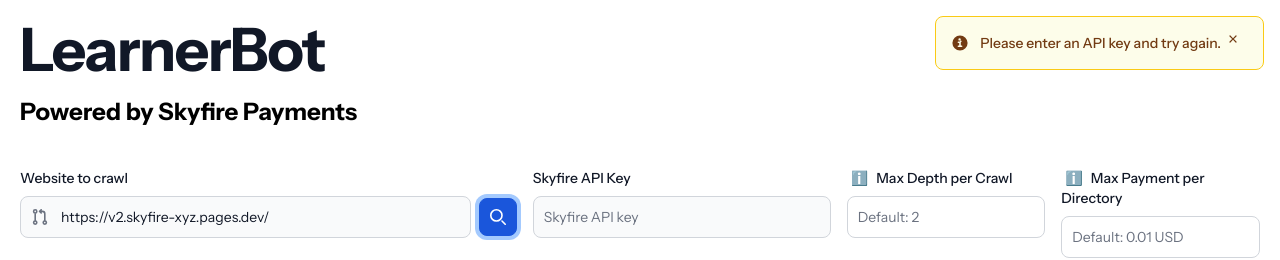
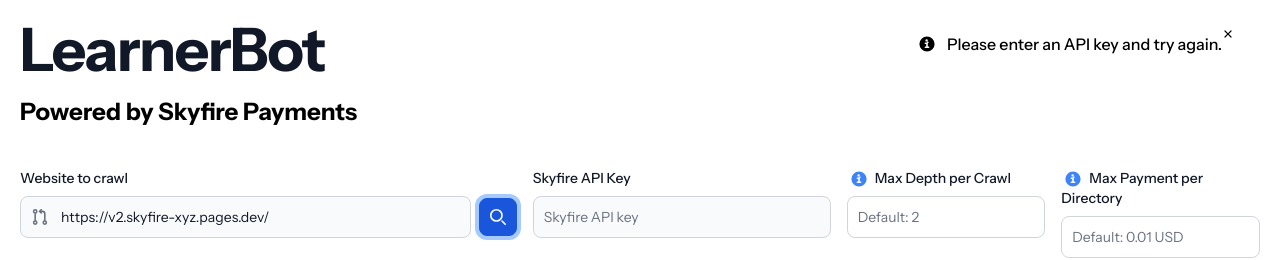
Before and after one commit to skyfire-xyz/sky-crawler, a Next.js app: page / in a window 1280 px wide. Both pictures are taken after a click on the button "Search". Shown: the top 260 px of the page. Built offline with nearby package versions, Linux system fonts and the light colour scheme; no server answers.

Commit message:
definition change and lint fix

```diff
--- a/src/app/components/Alert.tsx
+++ b/src/app/components/Alert.tsx
@@ -20,18 +20,15 @@
     case AlertType.NETWORK:
       alertColor = "red";
       break;
-    default:
-      alertColor = "gray";
-      break;
   }
 
   return (
     <div
-      className={`fixed right-4 top-4 mb-4 flex items-center p-4 text-sm text-${alertColor}-800 border border-${alertColor}-300 rounded-lg bg-${alertColor}-50 dark:bg-gray-800 dark:text-${alertColor}-400 dark:border-${alertColor}-800`}
+      className={`text- fixed right-4 top-4 mb-4 flex items-center p-4 text-sm${alertColor}-800 border- border${alertColor}-300 bg- rounded-lg${alertColor}-50 dark:text- dark:bg-gray-800${alertColor}-400 dark:border-${alertColor}-800`}
       role="alert"
     >
       <svg
-        className="mr-3 inline h-4 w-4 flex-shrink-0"
+        className="mr-3 inline size-4 shrink-0"
         aria-hidden="true"
         xmlns="http://www.w3.org/2000/svg"
         fill="currentColor"
@@ -44,12 +41,12 @@
       </div>
       <button
         type="button"
-        className={`-mx-1.5 -my-1.5 ml-auto inline-flex h-8 w-8 rounded-lg bg-${alertColor}-50 p-1.5 text-${alertColor}-800 hover:bg-${alertColor}-200 focus:ring-2 focus:ring-${alertColor}-400 dark:bg-gray-800 dark:text-${alertColor}-400 dark:hover:bg-gray-700`}
+        className={`bg- -m-1.5 ml-auto inline-flex size-8 rounded-lg${alertColor}-50 text- p-1.5${alertColor}-800 hover:bg-${alertColor}-200 focus:ring- focus:ring-2${alertColor}-400 dark:text- dark:bg-gray-800${alertColor}-400 dark:hover:bg-gray-700`}
         aria-label="Close"
         onClick={onClose}
       >
         <span className="sr-only">Close</span>
-        <svg className="h-3 w-3" fill="currentColor" viewBox="0 0 20 20">
+        <svg className="size-3" fill="currentColor" viewBox="0 0 20 20">
           <path
             fillRule="evenodd"
             d="M4.293 4.293a1 1 0 011.414 0L10 8.586l4.293-4.293a1 1 0 111.414 1.414L11.414 10l4.293 4.293a1 1 0 01-1.414 1.414L10 11.414l-4.293 4.293a1 1 0 01-1.414-1.414L8.586 10 4.293 5.707a1 1 0 010-1.414z"
--- a/src/app/components/ApiInput.tsx
+++ b/src/app/components/ApiInput.tsx
@@ -26,7 +26,7 @@
           id="default-search"
           value={inputValue}
           onChange={handleChange}
-          className="block w-full rounded-lg border border-gray-300 bg-gray-50 p-2.5 text-sm text-gray-900 focus:border-blue-500 focus:ring-blue-500 dark:border-gray-600 dark:bg-gray-700 dark:text-white dark:placeholder-gray-400 dark:focus:border-blue-500 dark:focus:ring-blue-500"
+          className="block w-full rounded-lg border border-gray-300 bg-gray-50 p-2.5 text-sm text-gray-900 focus:border-blue-500 focus:ring-blue-500 dark:border-gray-600 dark:bg-gray-700 dark:text-white dark:placeholder:text-gray-400 dark:focus:border-blue-500 dark:focus:ring-blue-500"
           placeholder="Skyfire API key"
           required
         />
--- a/src/app/components/CostInput.tsx
+++ b/src/app/components/CostInput.tsx
@@ -28,10 +28,19 @@
         className="mb-2 block text-sm font-medium text-gray-900 dark:text-white"
       >
         <span className="group relative ml-1 mr-2 cursor-pointer text-blue-500">
-          ℹ️
-          <span className="absolute bottom-full left-1/2 mb-2 hidden w-48 -translate-x-1/2 transform rounded-lg bg-gray-700 p-2 text-xs text-white shadow-md group-hover:block">
-            Max Payment determines the max price the crawler will pay for access
-            to a single directory.
+          <svg
+            className="inline size-4 shrink-0"
+            aria-hidden="true"
+            xmlns="http://www.w3.org/2000/svg"
+            fill="currentColor"
+            viewBox="0 0 20 20"
+          >
+            <path d="M10 .5a9.5 9.5 0 1 0 9.5 9.5A9.51 9.51 0 0 0 10 .5ZM9.5 4a1.5 1.5 0 1 1 0 3 1.5 1.5 0 0 1 0-3ZM12 15H8a1 1 0 0 1 0-2h1v-3H8a1 1 0 0 1 0-2h2a1 1 0 1 1 1 1v4h1a1 1 0 0 1 0 2Z" />
+          </svg>
+          <span className="absolute bottom-full left-1/2 mb-2 hidden w-48 -translate-x-1/2 rounded-lg bg-gray-700 p-2 text-xs text-white shadow-md group-hover:block">
+            This is the maximum amount the crawler will pay to access a specific
+            folder or section of a website. It ensures the crawler doesn’t spend
+            more than this limit when gathering information.
           </span>
         </span>
         Max Payment per Directory
@@ -42,7 +51,7 @@
           id="max-cost"
           value={inputValue}
           onChange={handleChange}
-          className={`block w-full rounded-lg border p-2.5 text-sm text-gray-900 focus:border-blue-500 focus:ring-blue-500 dark:bg-gray-700 dark:text-white dark:placeholder-gray-400 dark:focus:border-blue-500 dark:focus:ring-blue-500 ${
+          className={`block w-full rounded-lg border p-2.5 text-sm text-gray-900 focus:border-blue-500 focus:ring-blue-500 dark:bg-gray-700 dark:text-white dark:placeholder:text-gray-400 dark:focus:border-blue-500 dark:focus:ring-blue-500 ${
             error ? "border-red-500" : "border-gray-300"
           }`}
           placeholder={`Default: ${DEFAULT_COST} USD`}
--- a/src/app/components/DepthInput.tsx
+++ b/src/app/components/DepthInput.tsx
@@ -36,11 +36,19 @@
         className="mb-2 block text-sm font-medium text-gray-900 dark:text-white"
       >
         <span className="group relative ml-1 mr-2 cursor-pointer text-blue-500">
-          ℹ️
-          <span className="absolute bottom-full left-1/2 mb-2 hidden w-48 -translate-x-1/2 transform rounded-lg bg-gray-700 p-2 text-xs text-white shadow-md group-hover:block">
-            The depth determines how many levels of links the crawler will
-            follow from the start URL. For example, a depth of 1 means only the
-            direct links from the start URL will be followed.
+          <svg
+            className="inline size-4 shrink-0"
+            aria-hidden="true"
+            xmlns="http://www.w3.org/2000/svg"
+            fill="currentColor"
+            viewBox="0 0 20 20"
+          >
+            <path d="M10 .5a9.5 9.5 0 1 0 9.5 9.5A9.51 9.51 0 0 0 10 .5ZM9.5 4a1.5 1.5 0 1 1 0 3 1.5 1.5 0 0 1 0-3ZM12 15H8a1 1 0 0 1 0-2h1v-3H8a1 1 0 0 1 0-2h2a1 1 0 1 1 1 1v4h1a1 1 0 0 1 0 2Z" />
+          </svg>
+          <span className="absolute bottom-full left-1/2 mb-2 hidden w-48 -translate-x-1/2 rounded-lg bg-gray-700 p-2 text-xs text-white shadow-md group-hover:block">
+            This defines how many levels of links the crawler will follow from
+            the start URL. For example, a depth of 1 means only the direct links
+            from the start URL will be followed.
           </span>
         </span>
         Max Depth per Crawl
@@ -51,7 +59,7 @@
           id="max-depth"
           value={inputValue}
           onChange={handleChange}
-          className={`block w-full rounded-lg border p-2.5 text-sm text-gray-900 focus:border-blue-500 focus:ring-blue-500 dark:bg-gray-700 dark:text-white dark:placeholder-gray-400 dark:focus:border-blue-500 dark:focus:ring-blue-500 ${
+          className={`block w-full rounded-lg border p-2.5 text-sm text-gray-900 focus:border-blue-500 focus:ring-blue-500 dark:bg-gray-700 dark:text-white dark:placeholder:text-gray-400 dark:focus:border-blue-500 dark:focus:ring-blue-500 ${
             error ? "border-red-500" : "border-gray-300"
           }`}
           placeholder={`Default: ${DEFAULT_DEPTH}`}
--- a/src/app/components/SearchBar.tsx
+++ b/src/app/components/SearchBar.tsx
@@ -3,7 +3,8 @@
 import Alert from "./Alert";
 import { AlertType, AlertMessage } from "../types";
 
-const backendURL = process.env.NEXT_PUBLIC_BACKEND_URL || "https://api-qa.skyfire.xyz";
+const backendURL =
+  process.env.NEXT_PUBLIC_BACKEND_URL || "https://api-qa.skyfire.xyz";
 
 interface SearchBarProps {
   onSearch: () => void;
```
